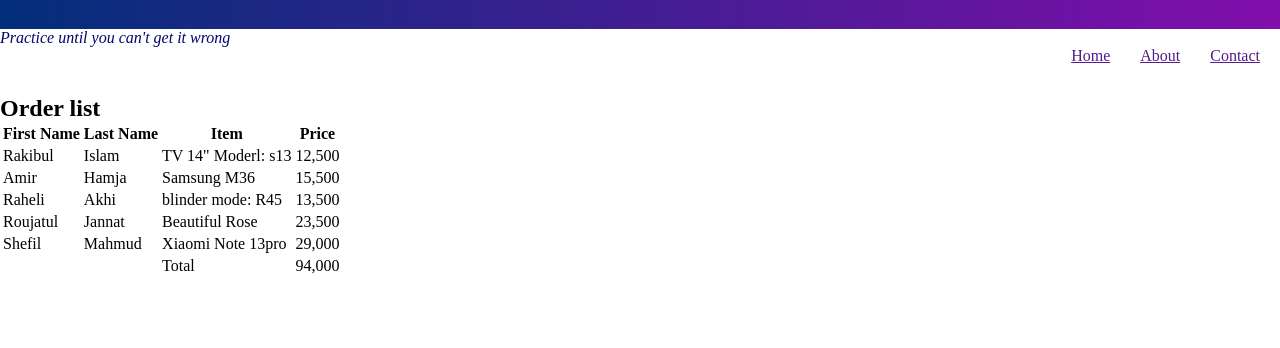
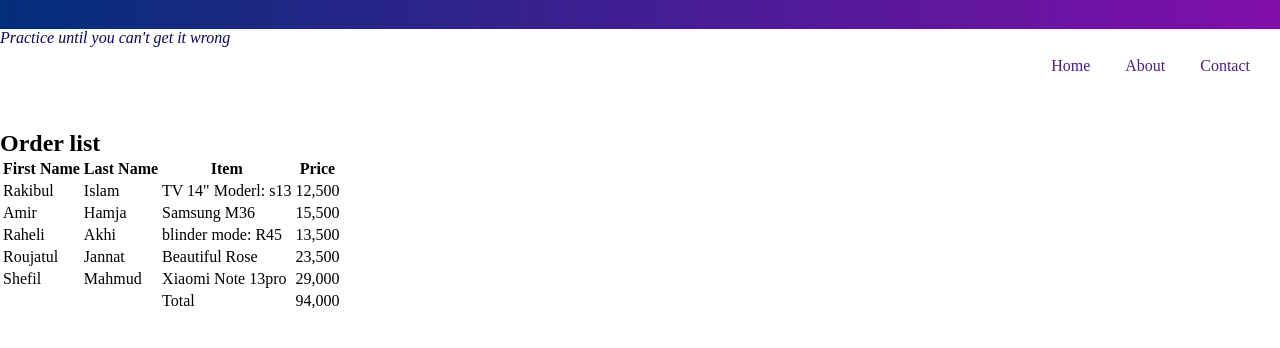
Before and after one commit to Rakib1514/project-practice, a plain HTML site: page index.html in a window 1280 px wide. Shown: the part 68-416 px from the top of the page. Drawn offline with Linux system fonts and the light colour scheme.

Commit message:
navigation desing hover style added

```diff
--- a/style.css
+++ b/style.css
@@ -1,5 +1,6 @@
 * {
     margin: 0;
+    /* border: 1px solid#022e7a; */
 }
 
 header h1 {
@@ -20,10 +21,28 @@ header span {
 nav {
     display: flex;
     justify-content: right;
-    margin-right: 20px;
+    margin: 0px 20px 10px 0px;
+    padding:0px 0px 20px 0px;
+
 }
 
 nav a {
-    margin: 0px 0px 30px 30px;
-    background-color: ;
+    margin: 0px 0px 15px 15px;
+    /* background-color: red; */
+    padding: 10px;
+    text-decoration: none;
+    font-weight: 500;
+    /* background-size: 0%;
+    color: rgba(0, 0, 0, 7);
+    background-color: transparent;
+    background-image: linear-gradient(to right, #022e7a, #810eab); */
+    transition: all 0.5 ease;
 }
+
+a:hover{
+    background-size: 100%;
+    /* color: antiquewhite; */
+    border-bottom: 2px dotted #810eab;
+    border-left: 2px dotted #810eab;
+    border-radius: 50%;
+}
```
